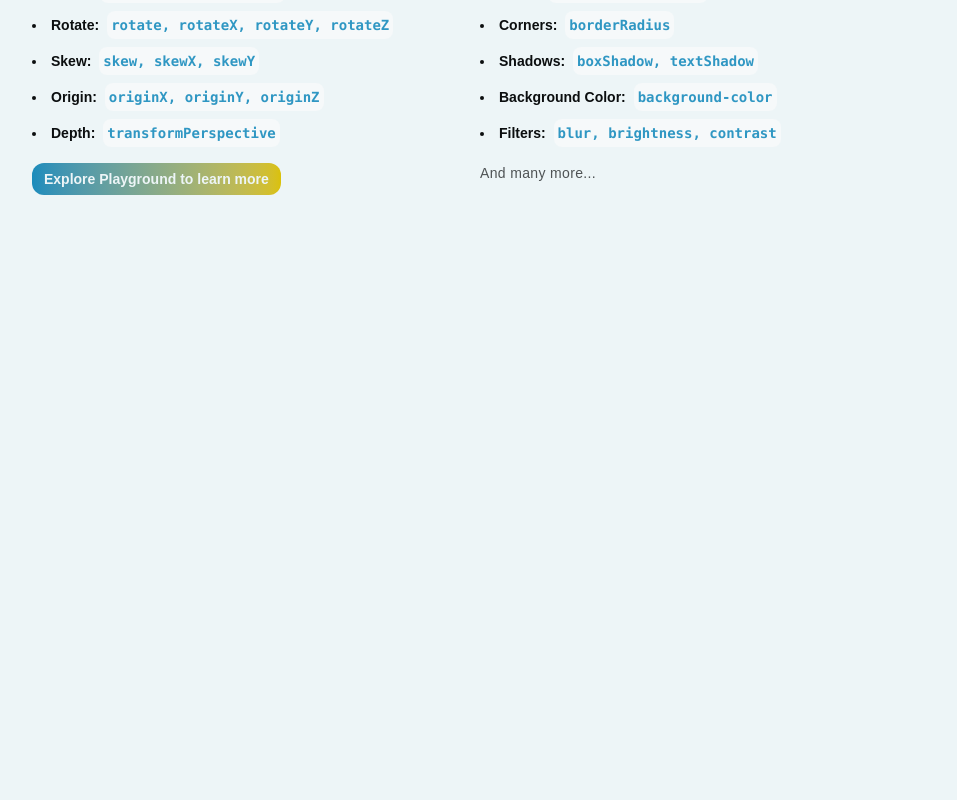
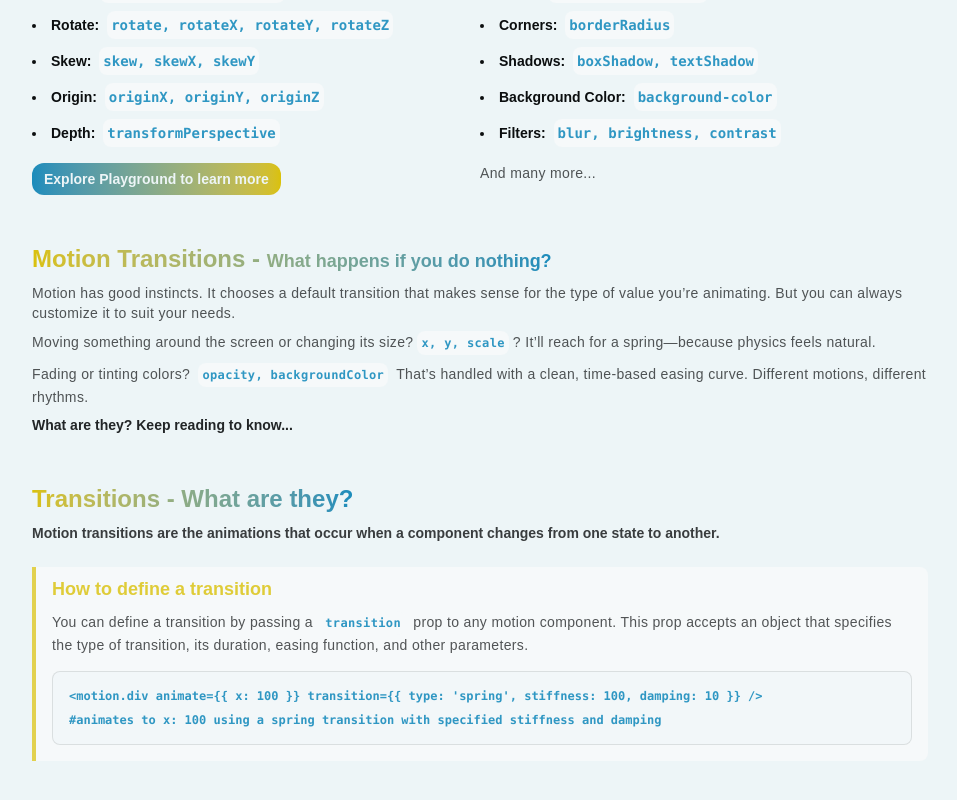
Before and after one commit to SidorovaMaria/motion-playground, a Next.js app: page /animation in a window 1280 px wide. Shown: the part 1158-1958 px from the top of the page, without its empty margins (160-1117 px from the left). Before the commit the page ends 1401 px from the top, so only its background shows below. Built offline with nearby package versions, Linux system fonts and the light colour scheme; a web font is replaced by a local one.

Commit message:
Transition start

```diff
--- a/app/animation/page.tsx
+++ b/app/animation/page.tsx
@@ -78,11 +78,12 @@
           <motion.div
             animate={{ borderRadius: "100%" }}
             initial={{ borderRadius: "0" }}
-            transition={{ duration: 2 }}
+            transition={{ duration: 2, delay: 0.5 }}
             className=" w-24 h-24 bg-primary/80 rounded-lg shrink-0"
           />
         </div>
       </section>
+      {/* What can you animate? */}
       <section aria-label="What can you animate?" className="mt-12 max-w-4xl mx-auto">
         <h2 className="heading mb-4">What can you animate?</h2>
         <p className="paragraph text-left max-w-2xl">
@@ -168,6 +169,58 @@
           </div>
         </div>
       </section>
+      <section aria-label="Motion Transitions" className="mt-12 max-w-4xl mx-auto space-y-2">
+        <h2 className="heading">
+          Motion Transitions - <span className="text-lg">What happens if you do nothing?</span>
+        </h2>
+
+        <p className="paragraph">
+          Motion has good instincts. It chooses a default transition that makes sense for the type
+          of value you’re animating. But you can always customize it to suit your needs.
+        </p>
+        <p className="paragraph">
+          Moving something around the screen or changing its size?
+          <code className="code text-xs">x, y, scale</code>? It’ll reach for a spring—because
+          physics feels natural.
+        </p>
+        <p className="paragraph ">
+          Fading or tinting colors? <code className="code text-xs">opacity, backgroundColor</code>{" "}
+          That’s handled with a clean, time-based easing curve. Different motions, different
+          rhythms.
+        </p>
+        <p className="subheading">What are they? Keep reading to know...</p>
+      </section>
+      <section
+        aria-label="Transitions - What are they?"
+        className="mt-12 max-w-4xl mx-auto mb-20 space-y-2"
+      >
+        <h2 className="heading"> Transitions - What are they?</h2>
+        <h3 className="text-sm text-foreground/80 font-display">
+          Motion transitions are the animations that occur when a component changes from one state
+          to another.
+        </h3>
+        <aside className="aside-block">
+          <h4 className="aside-title">How to define a transition</h4>
+          <p className="paragraph text-sm mt-2">
+            You can define a transition by passing a{" "}
+            <code className="code text-xs">transition</code> prop to any motion component. This prop
+            accepts an object that specifies the type of transition, its duration, easing function,
+            and other parameters.
+          </p>
+          <div className="aside-code-block text-xs mt-4">
+            <code>
+              {`<motion.div
+  animate={{ x: 100 }}
+  transition={{ type: 'spring', stiffness: 100, damping: 10 }}
+/>`}
+              <span className="comment block mt-2">
+                #animates to x: {"100"} using a spring transition with specified stiffness and
+                damping{" "}
+              </span>
+            </code>
+          </div>
+        </aside>
+      </section>
     </main>
   );
 };
--- a/app/globals.css
+++ b/app/globals.css
@@ -152,13 +152,22 @@
     @apply text-gradient font-display font-bold text-2xl;
   }
   .subheading {
-    @apply text-foreground/90 text-sm font-medium tracking-wide;
+    @apply text-foreground/90 text-sm font-display;
+  }
+  .aside-code-block {
+    @apply block w-full p-4 my-2 rounded-lg overflow-x-auto text-primary/90 font-mono border border-foreground/10 bg-background/50 font-semibold;
   }
   .code-block {
     @apply block w-full bg-background-muted p-2 pl-4 my-2 rounded-lg overflow-x-auto text-primary/90 font-mono font-semibold;
   }
   .code-block .comment {
     @apply text-foreground/50 italic text-xs;
+  }
+  .aside-block {
+    @apply border-l-4 border-accent/70 bg-background-muted px-4 py-2 my-6 rounded-r-lg overflow-hidden;
+  }
+  .aside-title {
+    @apply text-accent/80 font-display font-bold text-lg w-fit;
   }
 }
 
```
